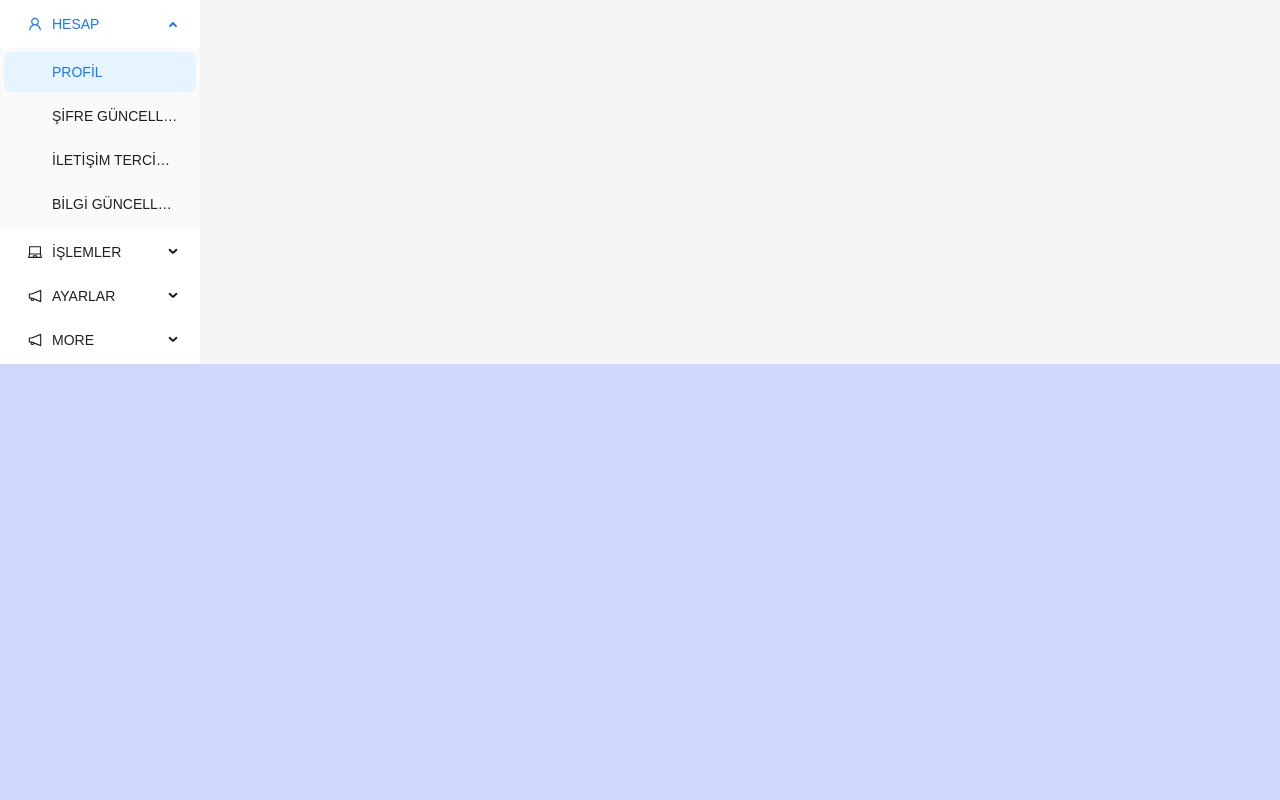
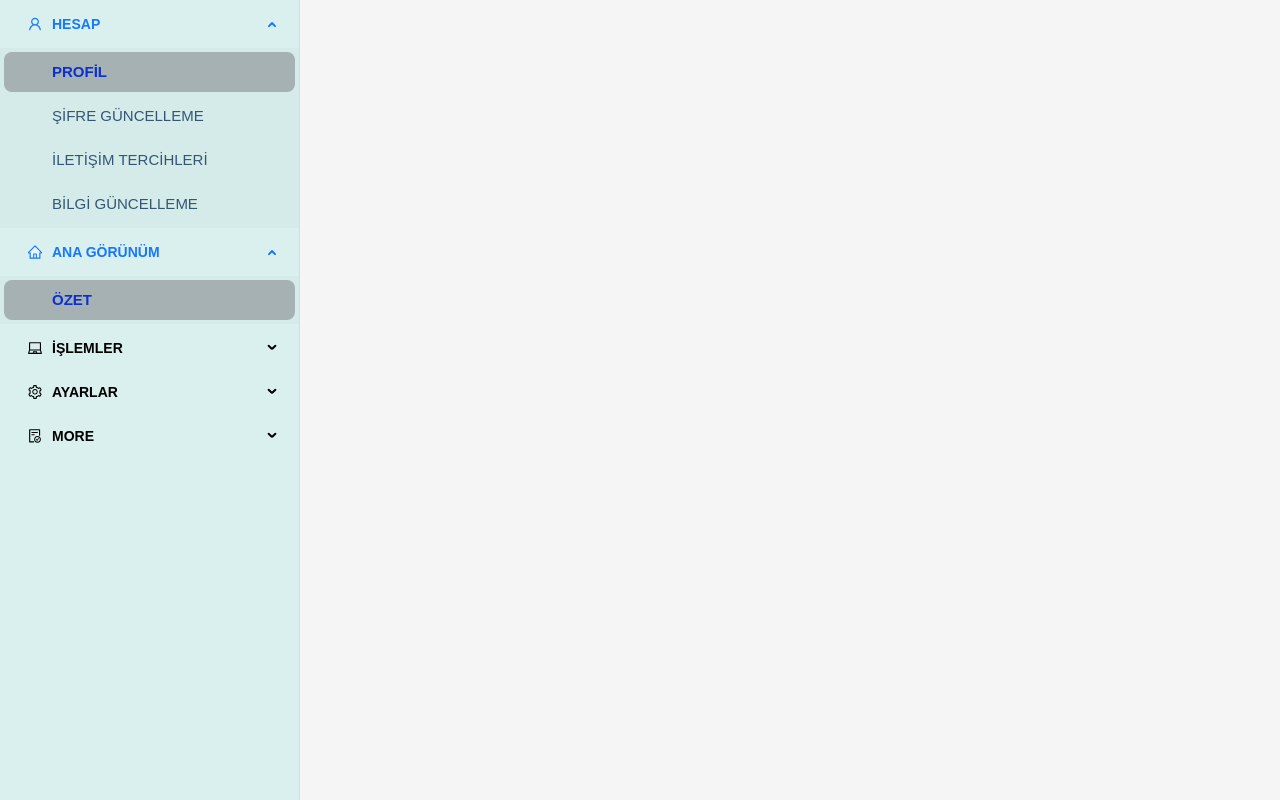
Before and after one commit to senaakat/MoneyPocket, a React (Create React App) app: page /home in a window 1280 px wide. Both pictures are taken after a click on the element "HESAP". Built offline with nearby package versions, Linux system fonts and the light colour scheme.

Commit message:
Profile part was created

```diff
--- a/src/App.js
+++ b/src/App.js
@@ -2,6 +2,7 @@ import React from "react";
 import { BrowserRouter, Routes, Route } from "react-router-dom";
 import Login from "./Page/Login";
 import HomePage from "./Page/HomePage";
+import Profile from "./Components/HomePage/Profile";
 
 function App() {
   return (
@@ -10,7 +11,8 @@ function App() {
         <BrowserRouter>
           <Routes>
             <Route path="/" element={<Login />} />
-            <Route path="/Home" element={<HomePage />} />
+            <Route path="/home" element={<HomePage />} />
+            <Route path="/profile" element={<Profile />} />
           </Routes>
         </BrowserRouter>
       </>
--- /dev/null
+++ b/src/Components/HomePage/Navigation.css
@@ -0,0 +1,26 @@
+
+.menu{
+  background-color: #d9f0ee;
+  width:300px;
+  height: 100vh;
+  border-right: 0;;
+}
+
+.submenu .ant-menu-submenu-title {
+  font-weight: bold;
+  font-family: 'Arial', sans-serif;
+  color: black;
+}
+
+.menu .ant-menu-item {
+  font-family: 'Arial';
+  font-size: 15px;
+  color: #345574;
+}
+
+
+.menu .ant-menu-item-selected {
+  font-weight: bold;
+  color: #0c30ce;
+  background-color: #68686d70;
+}
--- /dev/null
+++ b/src/Components/HomePage/Navigation.js
@@ -0,0 +1,39 @@
+import React from "react";
+import { Menu } from "antd";
+import menuData from "../../Data/MenuData";
+import { Layout } from "antd";
+import "./Navigation.css";
+import { Link } from "react-router-dom";
+
+const { Sider } = Layout;
+const { SubMenu } = Menu;
+
+function Navigation() {
+  return (
+    <Sider className="homeSite">
+      <Menu
+        className="menu"
+        mode="inline"
+        defaultSelectedKeys={["1"]}
+        defaultOpenKeys={["sub1"]}
+      >
+        {menuData.map((menu) => (
+          <SubMenu
+            className="submenu"
+            key={menu.key}
+            icon={menu.icon}
+            title={menu.title}
+          >
+            {menu.items.map((item) => (
+              <Menu.Item key={item.key}>
+                <Link to={item.link}>{item.label}</Link>
+              </Menu.Item>
+            ))}
+          </SubMenu>
+        ))}
+      </Menu>
+    </Sider>
+  );
+}
+
+export default Navigation;
--- /dev/null
+++ b/src/Components/HomePage/Profile.css
@@ -0,0 +1,4 @@
+.profile{
+    background-color: aquamarine;
+    width: 100px;
+}
--- /dev/null
+++ b/src/Components/HomePage/Profile.js
@@ -0,0 +1,63 @@
+import React from "react";
+import { PlusOutlined } from "@ant-design/icons";
+import { Card, Upload } from "antd";
+import { useState } from "react";
+
+const getBase64 = (file) =>
+  new Promise((resolve, reject) => {
+    const reader = new FileReader();
+    reader.readAsDataURL(file);
+    reader.onload = () => resolve(reader.result);
+    reader.onerror = (error) => reject(error);
+  });
+
+function Profile() {
+  const [fileList, setFileList] = useState([]);
+
+  const handlePreview = async (file) => {
+    if (!file.url && !file.preview) {
+      file.preview = await getBase64(file.originFileObj);
+    }
+  };
+
+  const handleChange = ({ fileList: newFileList }) => setFileList(newFileList);
+
+  const uploadButton = (
+    <button
+      style={{
+        border: 0,
+        background: "none",
+      }}
+      type="button"
+    >
+      <PlusOutlined />
+      <div
+        style={{
+          marginTop: 8,
+        }}
+      >
+        Upload
+      </div>
+    </button>
+  );
+
+  return (
+    <>
+      <Card className="profile">
+        <h1>Profil Resmi</h1>
+        <Upload
+          className="upload"
+          action="https://660d2bd96ddfa2943b33731c.mockapi.io/api/upload"
+          listType="picture-circle"
+          fileList={fileList}
+          onPreview={handlePreview}
+          onChange={handleChange}
+        >
+          {fileList.length >= 8 ? null : uploadButton}
+        </Upload>
+      </Card>
+    </>
+  );
+}
+
+export default Profile;
--- a/src/Data/MenuData.js
+++ b/src/Data/MenuData.js
@@ -1,7 +1,9 @@
 import {
+  HomeTwoTone,
   UserOutlined,
   LaptopOutlined,
-  NotificationOutlined,
+  SettingOutlined,
+  FileDoneOutlined,
 } from "@ant-design/icons";
 
 const menuData = [
@@ -10,11 +12,17 @@ const menuData = [
     icon: <UserOutlined />,
     title: "HESAP",
     items: [
-      { key: "1", label: "PROFİL" },
+      { key: "1", label: "PROFİL", link: "/profile" },
       { key: "2", label: "ŞİFRE GÜNCELLEME" },
       { key: "3", label: "İLETİŞİM TERCİHLERİ" },
       { key: "4", label: "BİLGİ GÜNCELLEME" },
     ],
+  },
+  {
+    key: "overview",
+    icon: <HomeTwoTone />,
+    title: "ANA GÖRÜNÜM",
+    items: [{ key: "1", label: "ÖZET" }],
   },
   {
     key: "sub2",
@@ -29,20 +37,20 @@ const menuData = [
   },
   {
     key: "AYARLAR",
-    icon: <NotificationOutlined />,
+    icon: <SettingOutlined />,
     title: "AYARLAR",
     items: [
       { key: "9", label: "GİZLİLİK" },
       { key: "10", label: "GÜVENLİK" },
       { key: "11", label: "HELP" },
-      { key: "12", label: "LOG OUT" },
+      { key: "12", label: "LOG OUT", link: "/" },
     ],
   },
   {
     key: "MORE",
-    icon: <NotificationOutlined />,
+    icon: <FileDoneOutlined />,
     title: "MORE",
-    items: [{ key: "9", label: "RAPOR AL" }, { key: "10" }, { key: "11" }],
+    items: [{ key: "9", label: "RAPOR AL" }],
   },
 ];
 
--- a/src/Page/HomePage.css
+++ b/src/Page/HomePage.css
@@ -0,0 +1,4 @@
+.homeLayout {
+    min-height: 100vh;
+    background-color: #f5f0f0;
+  }
--- a/src/Page/HomePage.js
+++ b/src/Page/HomePage.js
@@ -1,31 +1,15 @@
+import React from "react";
 import { Layout } from "antd";
-import React from "react";
-import { Menu } from "antd";
-import menuData from "../Data/MenuData";
-
-const { Sider } = Layout;
-const { SubMenu } = Menu;
+import Navigation from "../Components/HomePage/Navigation";
+import "./HomePage.css";
 
 function HomePage() {
   return (
-    <Layout classNamestyle={{ minHeight: "100vh" }}>
-      <Sider width={200} className="site-layout-background">
-        <Menu
-          mode="inline"
-          defaultSelectedKeys={["1"]}
-          defaultOpenKeys={["sub1"]}
-          style={{ height: "100%", borderRight: 0 }}
-        >
-          {menuData.map((menu) => (
-            <SubMenu key={menu.key} icon={menu.icon} title={menu.title}>
-              {menu.items.map((item) => (
-                <Menu.Item key={item.key}>{item.label}</Menu.Item>
-              ))}
-            </SubMenu>
-          ))}
-        </Menu>
-      </Sider>
-    </Layout>
+    <div className="homeLayout">
+      <Layout style={{ minHeight: "100vh" }}>
+        <Navigation />
+      </Layout>
+    </div>
   );
 }
 
```
